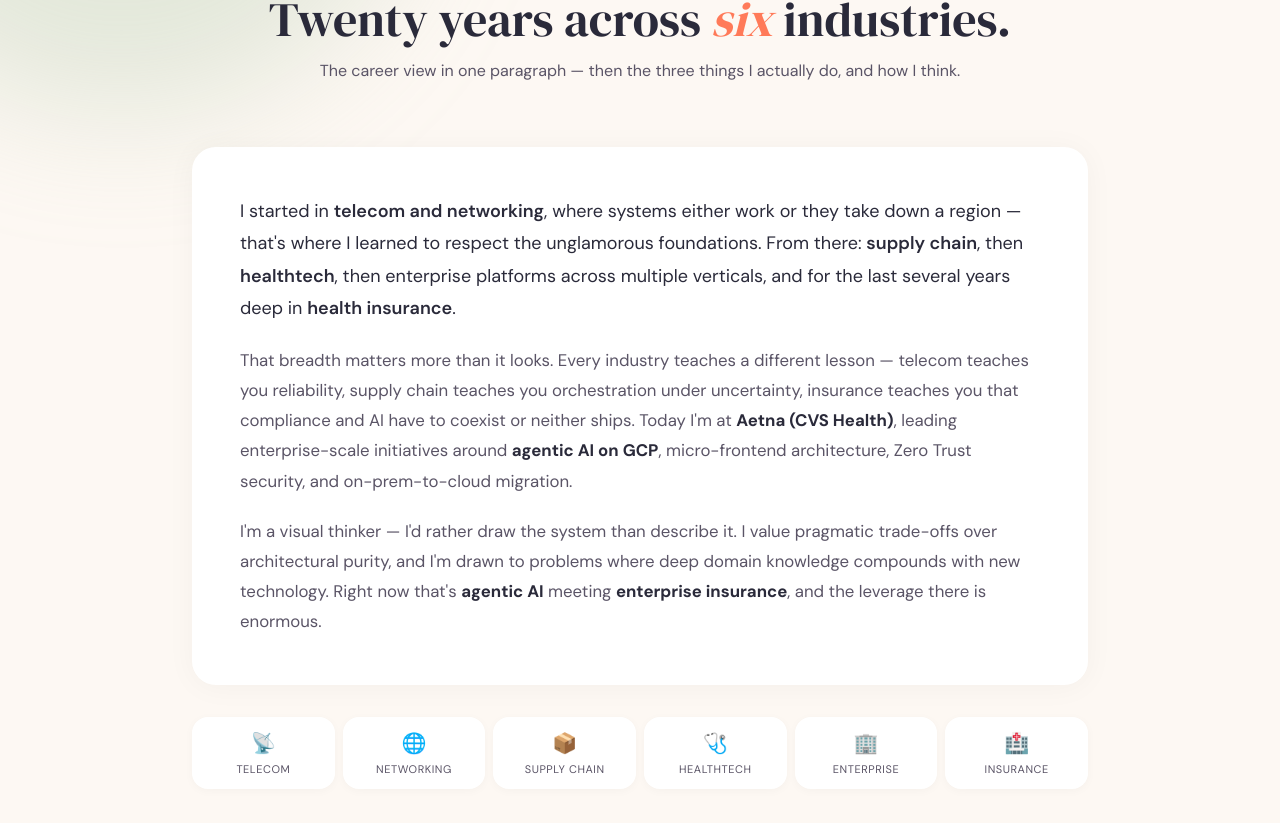
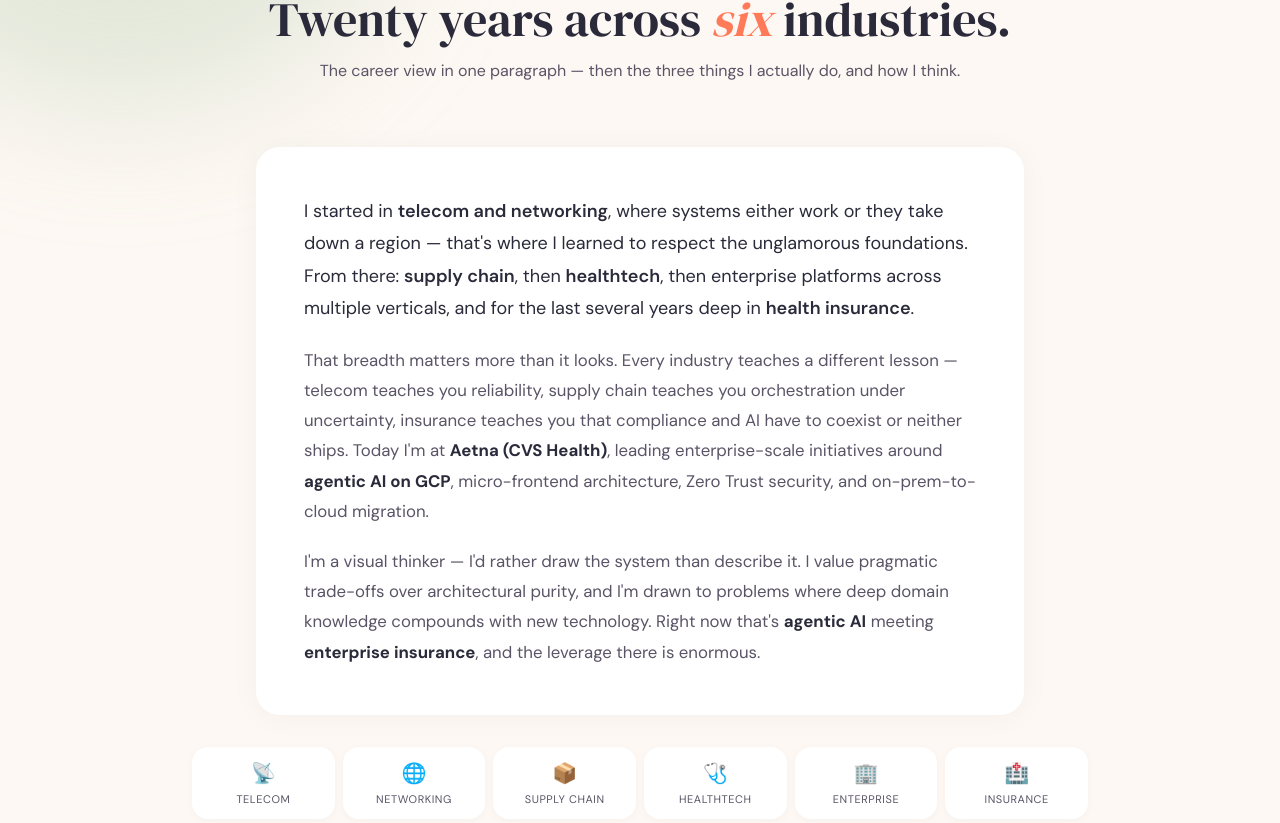
Before and after one commit to ramesh-v-playground/ramesh-v-playground.github.io, a Next.js app: page / in a window 1280 px wide. Shown: the part 957-1780 px from the top of the page. Built offline with nearby package versions, Linux system fonts and the light colour scheme.

Commit message:
style(design): F3 — narrow about + cricket cards from 4xl to 3xl for reading rhythm
Body paragraphs were running ~88-95 chars/line at 18px. Capping the
card width brings the measure to ~75 chars, the upper edge of the
45-75 char ideal.

```diff
--- a/app/page.tsx
+++ b/app/page.tsx
@@ -61,7 +61,7 @@
           </div>
 
           {/* Narrative bio */}
-          <div className="bg-white rounded-3xl p-8 sm:p-12 mb-8 max-w-4xl mx-auto shadow-[0_2px_30px_rgba(0,0,0,0.04)]">
+          <div className="bg-white rounded-3xl p-8 sm:p-12 mb-8 max-w-3xl mx-auto shadow-[0_2px_30px_rgba(0,0,0,0.04)]">
             <p className="text-ink text-lg leading-[1.8] mb-5">
               I started in <strong className="font-semibold">telecom and networking</strong>, where systems either work or they take down a region — that's where I learned to respect the unglamorous foundations. From there: <strong className="font-semibold">supply chain</strong>, then <strong className="font-semibold">healthtech</strong>, then enterprise platforms across multiple verticals, and for the last several years deep in <strong className="font-semibold">health insurance</strong>.
             </p>
@@ -307,7 +307,7 @@
             </div>
           </div>
 
-          <div className="bg-white rounded-3xl p-8 sm:p-10 max-w-4xl mx-auto shadow-[0_2px_30px_rgba(0,0,0,0.04)]">
+          <div className="bg-white rounded-3xl p-8 sm:p-10 max-w-3xl mx-auto shadow-[0_2px_30px_rgba(0,0,0,0.04)]">
             <p className="font-serif text-xl mb-3 text-ink">A few cricket truths I keep coming back to:</p>
             <ul className="space-y-3 text-soft text-[1.05rem] leading-relaxed">
               <li className="flex gap-3">
```
